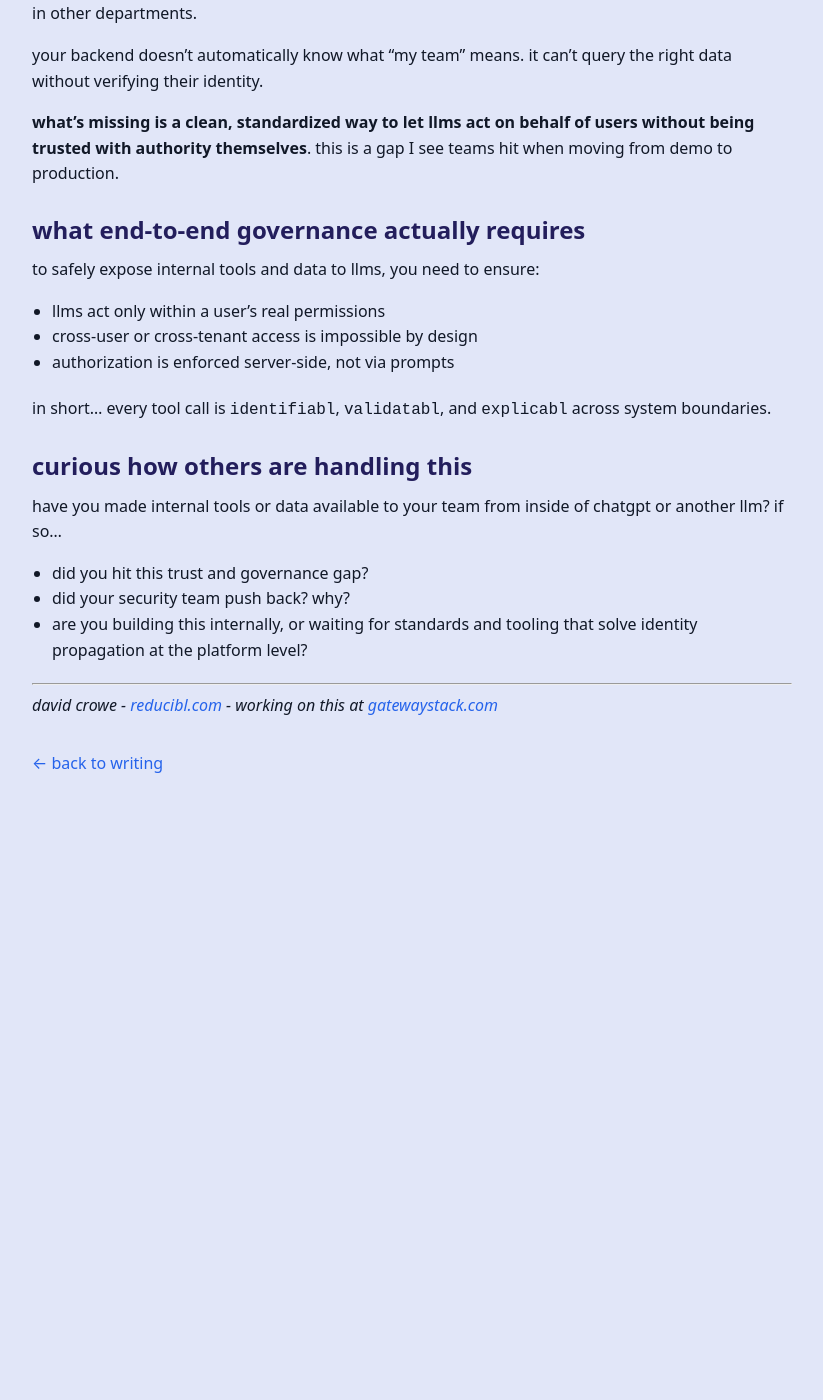
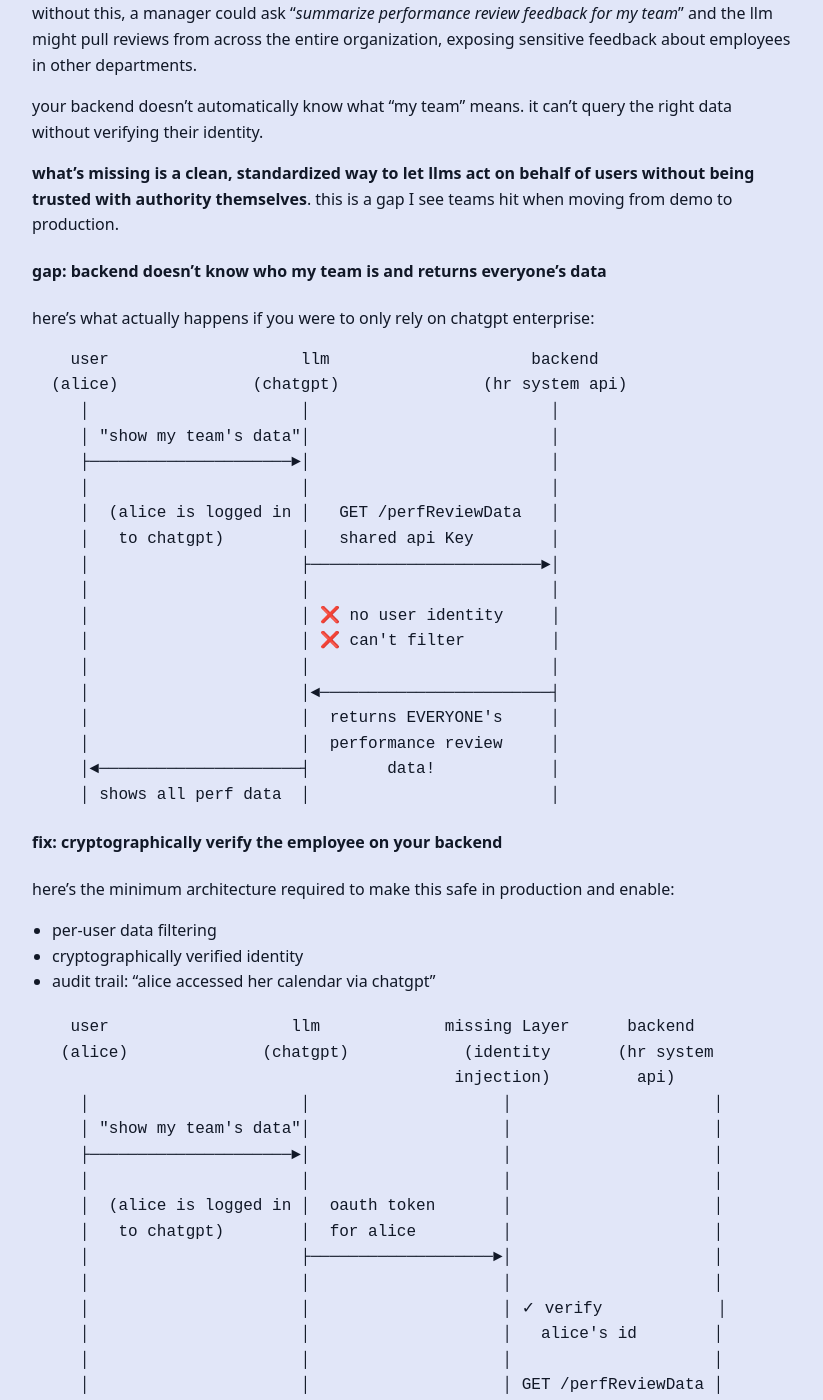
Before and after one commit to davidcrowe/reducibl.com, a Jekyll site: the page built from _posts/2025-12-14-are-you-confident-your-team-uses-llms-securely.md, in a window 1280 px wide and 1400 px high, scrolled down 1421 px. Shown: the whole window, without its empty margins (228-1051 px from the left). Built offline with Jekyll 4.4.1, drawn with Linux system fonts in a browser that asks for light colours; before the commit the page ends 2293 px from its top, so only the background shows below that; some of the changed text lies outside the part shown.

Commit message:
blog update

````diff
--- a/_posts/2025-12-14-are-you-confident-your-team-uses-llms-securely.md
+++ b/_posts/2025-12-14-are-you-confident-your-team-uses-llms-securely.md
@@ -42,13 +42,75 @@ once an llm can call your backend apis, security is no longer just about chatgpt
 - user-scoped, least-privilege access to your data
 - auditability across system boundaries
 
-the linchpin? **your backend needs a way to cryptographically identify the employee**.
+the linchpin? **your backend needs a way to cryptographically identify the employee**. This is the **three-party problem**: the user, the LLM, and your backend have no shared, verifiable identity context.
 
 without this, a manager could ask “*summarize performance review feedback for my team*" and the llm might pull reviews from across the entire organization, exposing sensitive feedback about employees in other departments.
 
 your backend doesn’t automatically know what “my team” means. it can’t query the right data without verifying their identity.
 
 **what’s missing is a clean, standardized way to let llms act on behalf of users without being trusted with authority themselves**. this is a gap I see teams hit when moving from demo to production.
+
+#### gap: backend doesn't know who my team is and returns everyone's data
+
+here’s what actually happens if you were to only rely on chatgpt enterprise:
+
+```
+    user                    llm                     backend
+  (alice)              (chatgpt)               (hr system api)
+     │                      │                         │
+     │ "show my team's data"│                         │
+     ├─────────────────────►│                         │
+     │                      │                         │
+     │  (alice is logged in │   GET /perfReviewData   │
+     │   to chatgpt)        │   shared api Key        │
+     │                      ├────────────────────────►│
+     │                      │                         │
+     │                      │ ❌ no user identity     │
+     │                      │ ❌ can't filter         │
+     │                      │                         │
+     │                      │◄────────────────────────┤
+     │                      │  returns EVERYONE's     │
+     │                      │  performance review     │
+     │◄─────────────────────┤        data!            │
+     │ shows all perf data  │                         │
+```
+
+#### fix: cryptographically verify the employee on your backend
+
+here’s the minimum architecture required to make this safe in production and enable:
+
+- per-user data filtering
+- cryptographically verified identity
+- audit trail: "alice accessed her calendar via chatgpt"
+
+```
+    user                   llm             missing Layer      backend
+   (alice)              (chatgpt)            (identity       (hr system
+                                            injection)         api)
+     │                      │                    │                     │
+     │ "show my team's data"│                    │                     │
+     ├─────────────────────►│                    │                     │
+     │                      │                    │                     │
+     │  (alice is logged in │  oauth token       │                     │
+     │   to chatgpt)        │  for alice         │                     │
+     │                      ├───────────────────►│                     │
+     │                      │                    │                     │
+     │                      │                    │ ✓ verify            │
+     │                      │                    │   alice's id        │
+     │                      │                    │                     │
+     │                      │                    │ GET /perfReviewData │
+     │                      │                    │ X-User-Id:          │
+     │                      │                    │   alice_123         │
+     │                      │                    ├──────────────►.     │
+     │                      │                    │                     │
+     │                      │                    │                     │ filter by
+     │                      │                    │                     │ alice_123
+     │                      │                    │◄──────────────.     ┤
+     │                      │◄───────────────────┤   alice's           │
+     │◄─────────────────────┤    alice's data    │   data only         │
+     │ only shows perf data │        only        │                     │
+     │  for alice's team    │                    │                     │
+```
 
 ### what end-to-end governance actually requires
 
````
